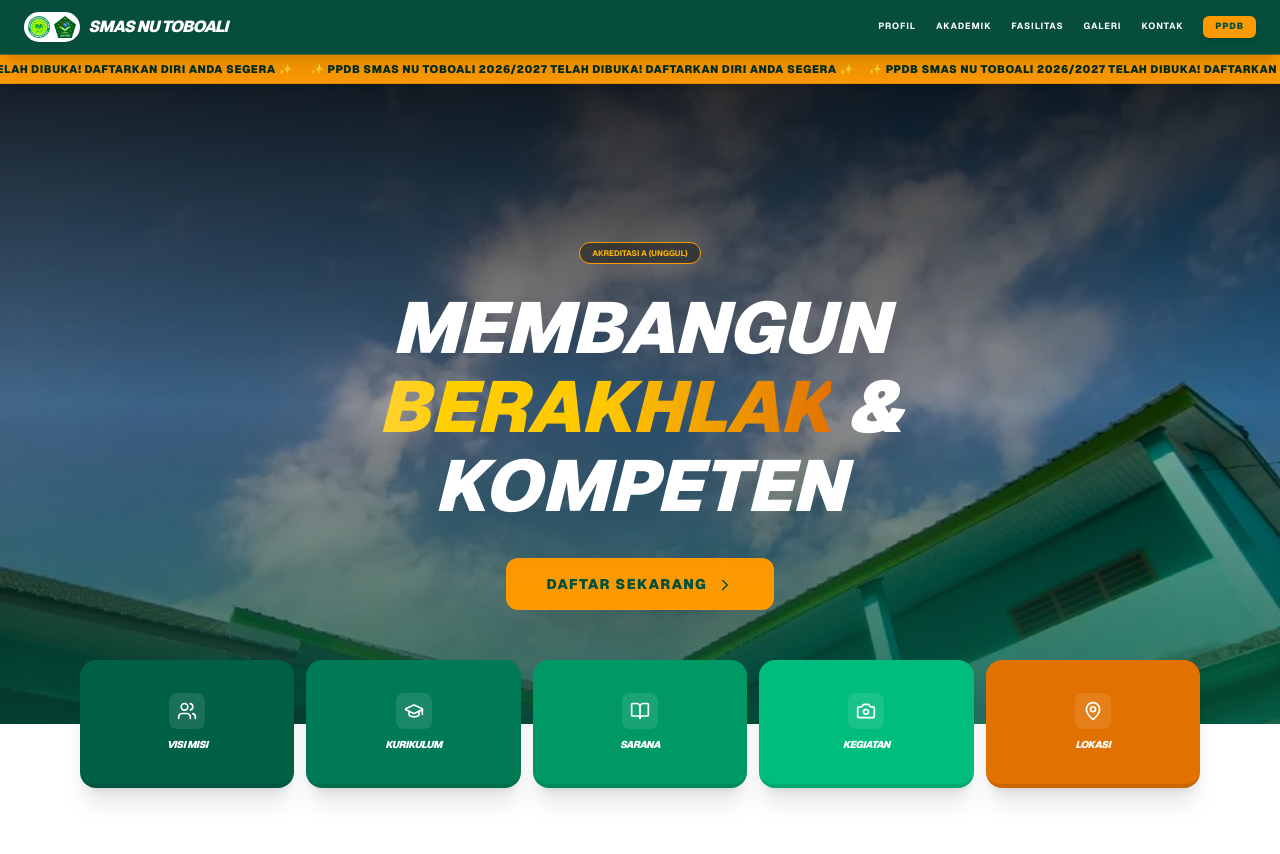
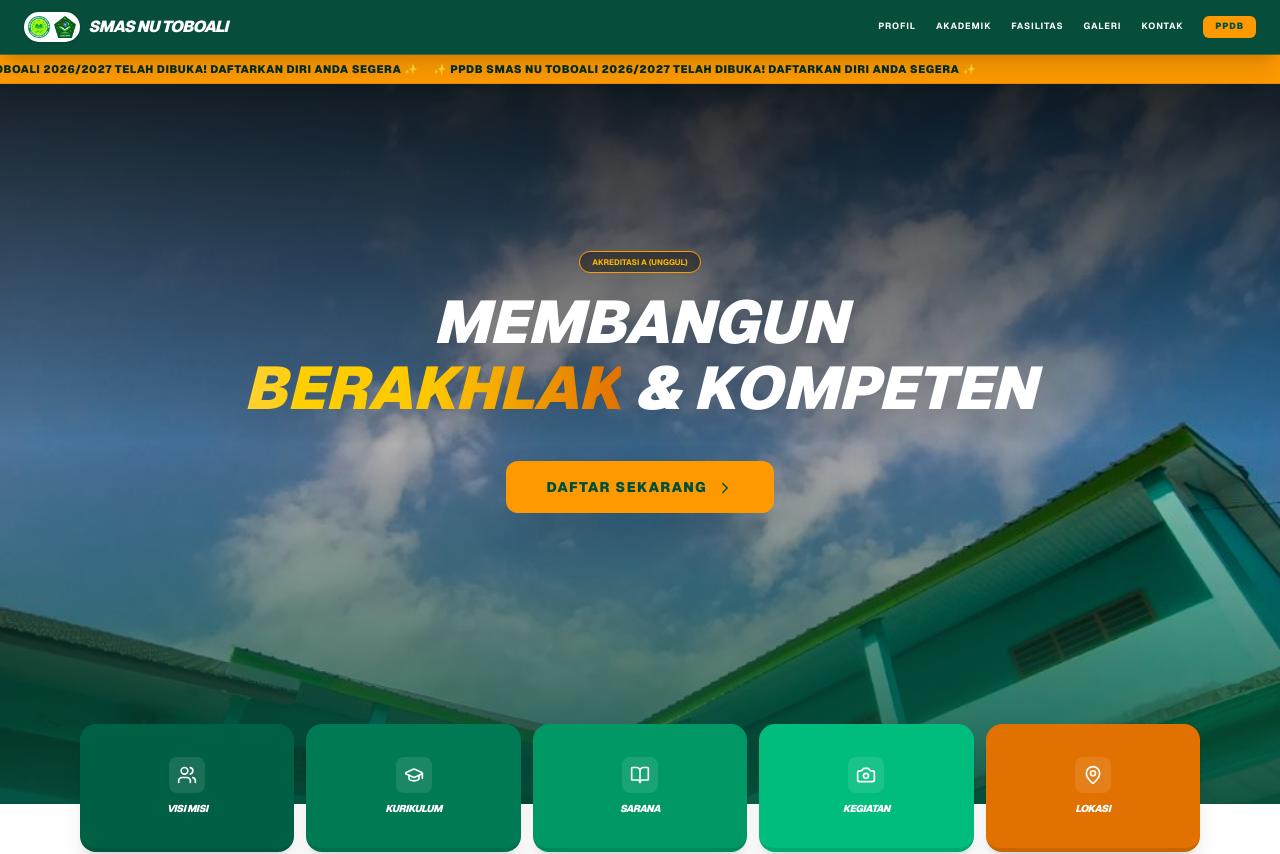
Before and after one commit to dapamutakkin44-dev/smas-nu-toboali, a Next.js app: page / in a window 1280 px wide. Shown: the top 854 px of the page. Built offline with nearby package versions, Linux system fonts and the light colour scheme.

Commit message:
Fix tombol daftar biar gak ngumpet

```diff
--- a/src/app/page.tsx
+++ b/src/app/page.tsx
@@ -10,78 +10,63 @@ export default function HomePage() {
   return (
     <main className="min-h-screen bg-white font-sans overflow-x-hidden text-slate-900">
 
-      {/* 1. NAVBAR - FIXED & RAPI */}
+      {/* 1. NAVBAR */}
       <nav className="bg-[#064E3B] text-white py-3 shadow-xl sticky top-0 z-[100] border-b border-amber-500/30">
         <div className="container mx-auto flex justify-between items-center px-6">
           <div className="flex items-center gap-2">
             <div className="flex gap-1 bg-white p-1 rounded-full shadow-sm">
-              <Image src="/logo-yayasan.png" alt="Logo Yayasan" width={22} height={22} />
-              <Image src="/logo-sma.png" alt="Logo SMA" width={22} height={22} />
+              <Image src="/logo-yayasan.png" alt="Logo" width={22} height={22} />
+              <Image src="/logo-sma.png" alt="Logo" width={22} height={22} />
             </div>
-            <h1 className="text-[10px] md:text-base font-black tracking-tighter uppercase italic">
-              SMAS NU TOBOALI
-            </h1>
+            <h1 className="text-[10px] md:text-base font-black tracking-tighter uppercase italic">SMAS NU TOBOALI</h1>
           </div>
           <div className="hidden md:flex space-x-5 text-[9px] font-bold uppercase tracking-widest items-center">
             {['Profil', 'Akademik', 'Fasilitas', 'Galeri', 'Kontak'].map((item) => (
-              <Link key={item} href={`/${item.toLowerCase()}`} className="text-white hover:text-amber-400 no-underline transition-colors">
-                {item}
-              </Link>
+              <Link key={item} href={`/${item.toLowerCase()}`} className="text-white hover:text-amber-400 no-underline">{item}</Link>
             ))}
-            <Link href="/ppdb" className="bg-amber-500 text-emerald-900 px-3 py-1 rounded-md font-black no-underline shadow-md hover:bg-white transition-all">PPDB</Link>
+            <Link href="/ppdb" className="bg-amber-500 text-emerald-900 px-3 py-1 rounded-md font-black no-underline">PPDB</Link>
           </div>
         </div>
       </nav>
 
-      {/* 2. RUNNING TEXT - POSISI TEPAT */}
+      {/* 2. RUNNING TEXT */}
       <div className="bg-amber-500 py-1.5 overflow-hidden whitespace-nowrap border-b border-black/10 relative z-50">
         <div className="flex">
-          <motion.div
-            animate={{ x: ["0%", "-100%"] }}
-            transition={{ repeat: Infinity, duration: 25, ease: "linear" }}
-            className="inline-block text-emerald-950 font-black text-[9px] md:text-[11px] uppercase tracking-wider flex-shrink-0"
-          >
-            ✨ PPDB SMAS NU TOBOALI 2026/2027 TELAH DIBUKA! DAFTARKAN DIRI ANDA SEGERA ✨ &nbsp;&nbsp;&nbsp;&nbsp; ✨ PPDB SMAS NU TOBOALI 2026/2027 TELAH DIBUKA! DAFTARKAN DIRI ANDA SEGERA ✨ &nbsp;&nbsp;&nbsp;&nbsp;
+          <motion.div animate={{ x: ["0%", "-100%"] }} transition={{ repeat: Infinity, duration: 25, ease: "linear" }} className="inline-block text-emerald-950 font-black text-[9px] md:text-[11px] uppercase tracking-wider flex-shrink-0">
+            ✨ PPDB SMAS NU TOBOALI 2026/2027 TELAH DIBUKA! DAFTARKAN DIRI ANDA SEGERA ✨ &nbsp;&nbsp;&nbsp;&nbsp;
           </motion.div>
-          <motion.div
-            animate={{ x: ["0%", "-100%"] }}
-            transition={{ repeat: Infinity, duration: 25, ease: "linear" }}
-            className="inline-block text-emerald-950 font-black text-[9px] md:text-[11px] uppercase tracking-wider flex-shrink-0"
-          >
-            ✨ PPDB SMAS NU TOBOALI 2026/2027 TELAH DIBUKA! DAFTARKAN DIRI ANDA SEGERA ✨ &nbsp;&nbsp;&nbsp;&nbsp; ✨ PPDB SMAS NU TOBOALI 2026/2027 TELAH DIBUKA! DAFTARKAN DIRI ANDA SEGERA ✨ &nbsp;&nbsp;&nbsp;&nbsp;
+          <motion.div animate={{ x: ["0%", "-100%"] }} transition={{ repeat: Infinity, duration: 25, ease: "linear" }} className="inline-block text-emerald-950 font-black text-[9px] md:text-[11px] uppercase tracking-wider flex-shrink-0">
+            ✨ PPDB SMAS NU TOBOALI 2026/2027 TELAH DIBUKA! DAFTARKAN DIRI ANDA SEGERA ✨ &nbsp;&nbsp;&nbsp;&nbsp;
           </motion.div>
         </div>
       </div>
 
-      {/* 3. HERO SECTION - SKALA FONT DIPERBAIKI */}
-      <section className="relative h-[70vh] md:h-[80vh] flex items-center justify-center text-white text-center pt-10">
+      {/* 3. HERO SECTION - TINGGI DITAMBAH BIAR TOMBOL GAK KETUTUP */}
+      <section className="relative min-h-[90vh] flex items-center justify-center text-white text-center pt-10 pb-32">
         <div className="absolute inset-0 z-0">
           <Image src="/gedung-sekolah.jpg" alt="Gedung" fill priority className="object-cover" />
-          <div className="absolute inset-0 bg-gradient-to-b from-black/80 via-black/30 to-[#064E3B]/80"></div>
+          <div className="absolute inset-0 bg-gradient-to-b from-black/80 via-black/20 to-[#064E3B]/90"></div>
         </div>
 
         <div className="relative z-10 px-6 max-w-4xl">
-          <div className="inline-block px-3 py-1 border border-amber-500 text-amber-400 rounded-full text-[8px] font-bold uppercase mb-6 bg-black/40 backdrop-blur-sm">
-            Akreditasi A (UNGGUL)
-          </div>
+          <div className="inline-block px-3 py-1 border border-amber-500 text-amber-400 rounded-full text-[8px] font-bold uppercase mb-4 bg-black/40">Akreditasi A (UNGGUL)</div>
 
-          <h2 className="text-4xl md:text-7xl font-black mb-8 leading-[1.1] uppercase italic drop-shadow-2xl text-white">
+          <h2 className="text-4xl md:text-6xl font-black mb-6 leading-[1.1] uppercase italic drop-shadow-2xl">
             Membangun <br/>
-            <span className="text-transparent bg-clip-text bg-gradient-to-r from-amber-300 via-yellow-400 to-amber-600">
-              Berakhlak
-            </span> <br className="md:hidden" /> & Kompeten
+            <span className="text-transparent bg-clip-text bg-gradient-to-r from-amber-300 via-yellow-400 to-amber-600">Berakhlak</span> <br className="md:hidden" /> & Kompeten
           </h2>
 
-          <div className="mt-4">
-            <Link href="/ppdb" className="inline-block bg-amber-500 text-emerald-900 px-10 py-4 rounded-xl font-black text-sm no-underline uppercase tracking-widest shadow-2xl hover:bg-white transition-all transform hover:scale-105">
+          {/* TOMBOL DAFTAR - DIBERI MARGIN BAWAH LEBIH BANYAK */}
+          <div className="mt-10 mb-10">
+            <Link href="/ppdb" className="relative z-50 inline-block bg-amber-500 text-emerald-900 px-10 py-4 rounded-xl font-black text-sm no-underline uppercase tracking-widest shadow-2xl hover:bg-white transition-all transform hover:scale-105 border-none">
               Daftar Sekarang <ChevronRight className="inline ml-1" size={18} />
             </Link>
           </div>
         </div>
       </section>
 
-      {/* 4. MENU CEPAT - JARAK PRESISI */}
-      <section className="relative z-20 -mt-16 max-w-6xl mx-auto px-4 pb-20">
+      {/* 4. MENU CEPAT */}
+      <section className="relative z-[60] -mt-20 max-w-6xl mx-auto px-4 pb-20">
         <div className="grid grid-cols-2 md:grid-cols-5 gap-3">
           {[
             { n: "Visi Misi", h: "/profil", c: "bg-emerald-800", i: <Users size={20}/> },
@@ -98,12 +83,12 @@ export default function HomePage() {
         </div>
       </section>
 
-      {/* 5. FOOTER - LOGO KEMBALI MUNCUL */}
-      <footer className="bg-[#011f18] py-16 text-center border-t-4 border-amber-500 text-white mt-10">
+      {/* 5. FOOTER */}
+      <footer className="bg-[#011f18] py-16 text-center border-t-4 border-amber-500 text-white">
         <div className="flex justify-center gap-6 mb-8 items-center">
-          <Image src="/logo-yayasan.png" alt="Logo Yayasan" width={45} height={45} className="object-contain" />
+          <Image src="/logo-yayasan.png" alt="Logo" width={45} height={45} />
           <div className="w-[1px] h-10 bg-white/20"></div>
-          <Image src="/logo-sma.png" alt="Logo SMA" width={45} height={45} className="object-contain" />
+          <Image src="/logo-sma.png" alt="Logo" width={45} height={45} />
         </div>
         <p className="font-black tracking-[0.3em] uppercase text-[11px] mb-2">© 2026 SMAS NU TOBOALI</p>
         <p className="text-[9px] uppercase tracking-widest text-white/40">Di bawah naungan Yayasan Pendidikan Fathmah Alwi</p>
```
